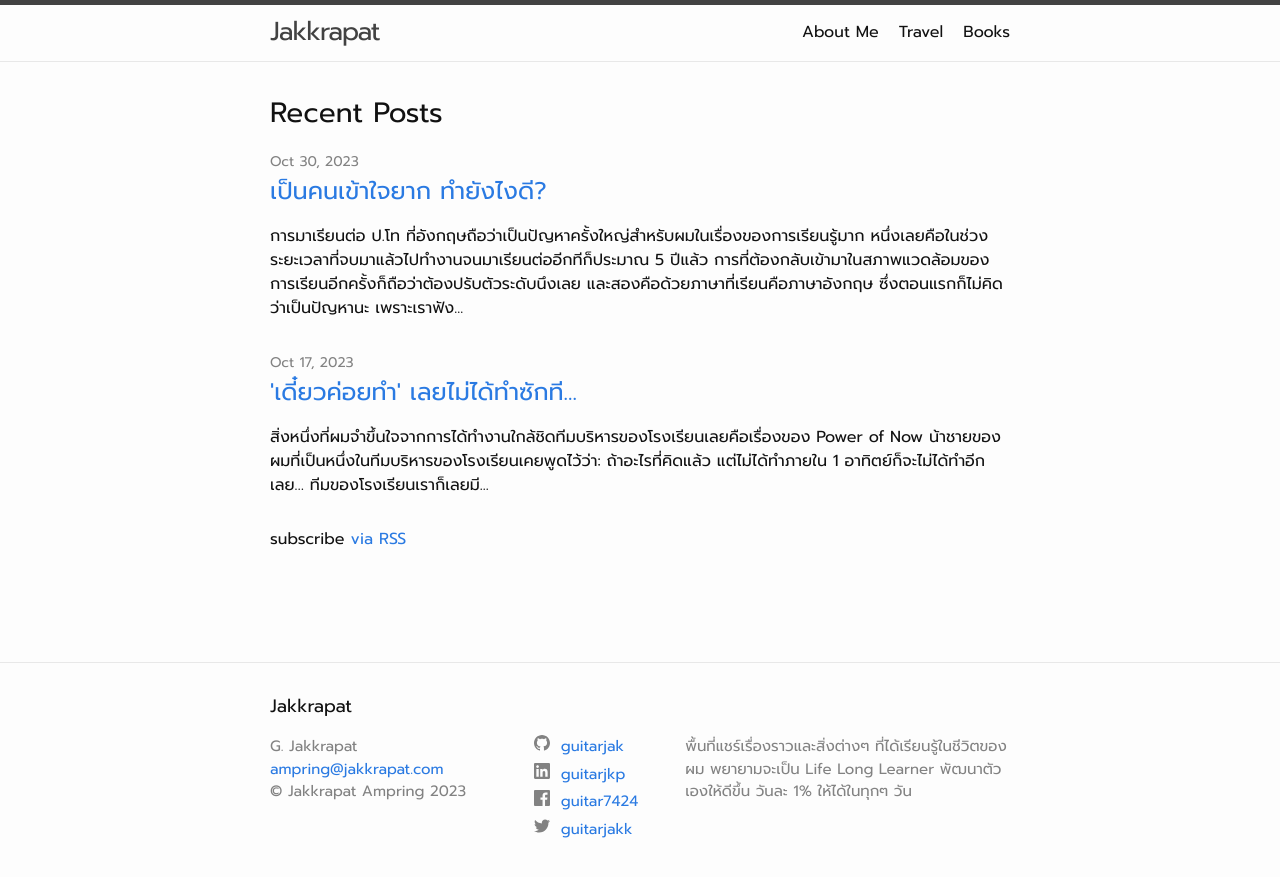
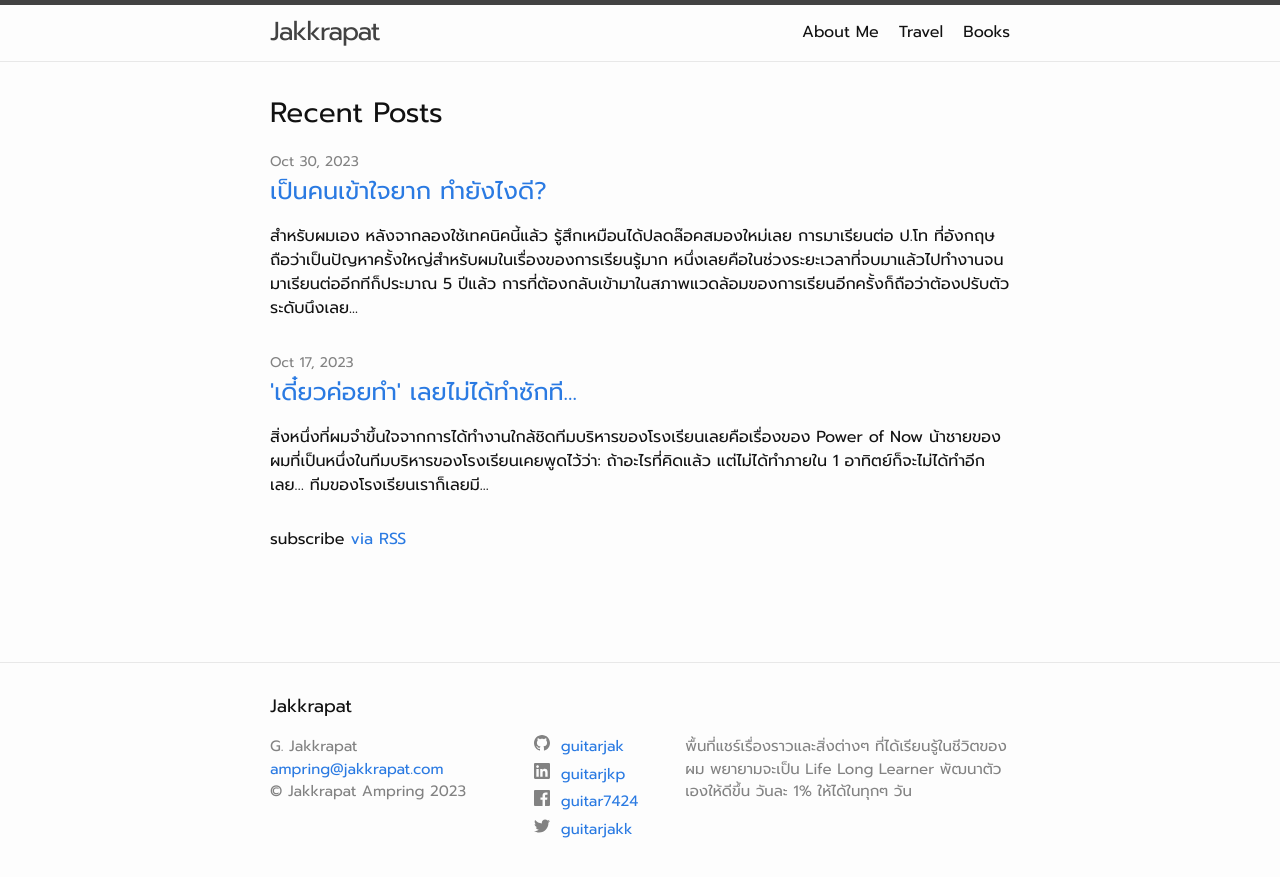
Before and after one commit to guitarjak/my-jekyll-blog, a Jekyll site: the page built from index.markdown, in a window 1280 px wide. Shown: the top 877 px of the page. Built offline with Jekyll 4.4.1, drawn with Linux system fonts in a browser that asks for light colours.

Commit message:
add quote

```diff
--- a/_posts/2023-10-30-mind-palace-visualization.md
+++ b/_posts/2023-10-30-mind-palace-visualization.md
@@ -5,6 +5,10 @@
 catagory: Self
 excerpt: "เรียนมาได้ 2 เดือน รู้สึกว่าใช้เวลากับการอ่านหนังสือค่อนข้างเยอะ รู้สึกว่าอ่านก็เยอะ แต่ไม่ค่อยเข้าใจเลย ก็เลยคิดว่าเป็นแบบนี้ต่อไปไม่ได้แล้ว"
 ---
+> สำหรับผมเอง หลังจากลองใช้เทคนิคนี้แล้ว รู้สึกเหมือนได้ปลดล๊อคสมองใหม่เลย
+
+<br>
+
 ![University of Northampton class vibes](/images/guitar-inclass.jpg)
 
 <br>
```
